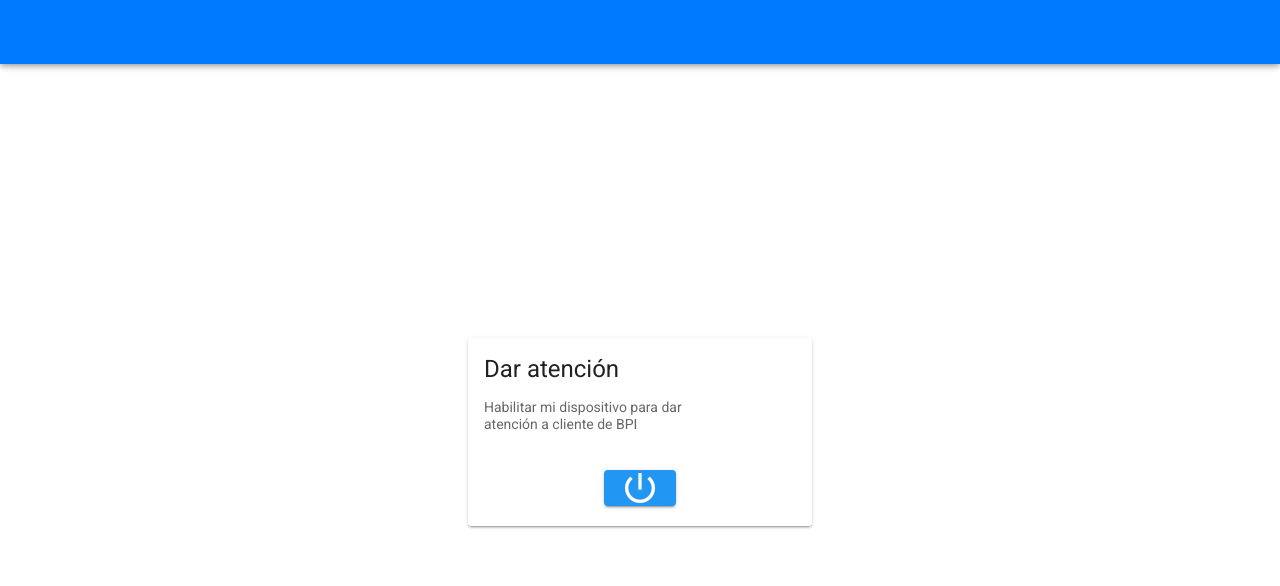
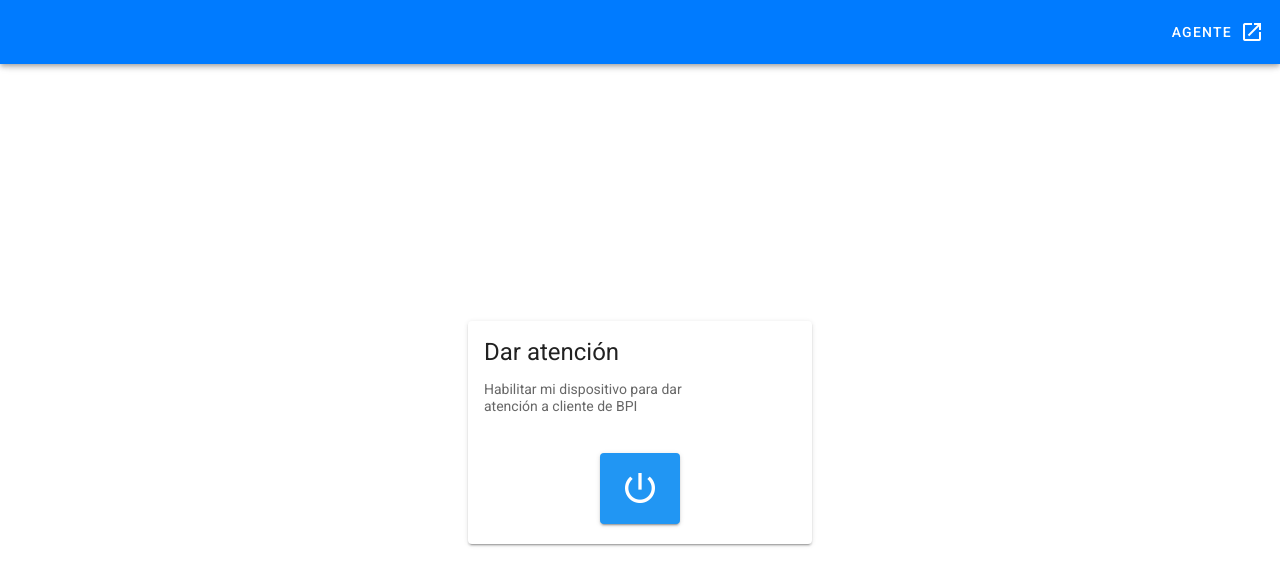
Before and after one commit to Hypnosinf/poc-acs-agent, a Vue app: page / in a window 1280 px wide. Shown: the top 586 px of the page. Built offline with nearby package versions, Linux system fonts and the light colour scheme.

Commit message:
add big button

```diff
--- a/src/App.vue
+++ b/src/App.vue
@@ -1,5 +1,5 @@
 <template>
-  <v-app>
+  <v-app id="app">
     <v-app-bar
       app
       color="primary"
@@ -29,14 +29,14 @@
 
       <v-spacer></v-spacer>
 
-      <!-- <v-btn
-        href="https://github.com/vuetifyjs/vuetify/releases/latest"
+      <v-btn
+        href="https://www.google.com/"
         target="_blank"
         text
       >
-        <span class="mr-2">Latest Release</span>
+        <span class="mr-2">Agente</span>
         <v-icon>mdi-open-in-new</v-icon>
-      </v-btn> -->
+      </v-btn>
     </v-app-bar>
 
     <v-main>
@@ -62,3 +62,9 @@ export default {
     },
 };
 </script>
+
+<style>
+.v-toolbar__content {
+  padding: 0 !important;
+}
+</style>
--- a/src/views/HomeScreen.vue
+++ b/src/views/HomeScreen.vue
@@ -2,7 +2,7 @@
   <v-container fill-height fluid>
     <v-row>
       <v-col>
-        <v-card class="mx-auto" max-width="344" >
+        <v-card class="mx-auto" max-width="344">
           <v-list-item three-line>
             <v-list-item-content>
               <v-list-item-title class="text-h5 mb-1">
@@ -22,7 +22,12 @@
             <v-row align-content="center" justify="center">
               <v-col>
                 <div class="text-center">
-                  <v-btn class="ma-2" color="info" dark @click="login">
+                  <v-btn
+                    class="big-button ma-2"
+                    color="info"
+                    dark
+                    @click="login"
+                  >
                     <v-icon dark x-large> mdi-power-standby </v-icon>
                   </v-btn>
                 </div>
@@ -59,8 +64,9 @@ export default {
     text: `Ocurrio un error, probar nuevamente`,
     title: "Dar atención",
     isLoading: false,
-    endpointApiAuth: "https://app-service-poc-jaibo.azurewebsites.net/api/Auth/GetToken"
-      //"https://localhost:44301/api/Auth/GetToken",
+    endpointApiAuth:
+      "https://app-service-poc-jaibo.azurewebsites.net/api/Auth/GetToken",
+    //"https://localhost:44301/api/Auth/GetToken",
   }),
   async created() {
     console.log("Created.");
@@ -77,7 +83,10 @@ export default {
         let id = null;
         var bodyRequest = { consumer: "agent" };
 
-        let responseAuth = await this.postData(this.endpointApiAuth, bodyRequest);
+        let responseAuth = await this.postData(
+          this.endpointApiAuth,
+          bodyRequest
+        );
         console.log("Response", responseAuth);
 
         if (responseAuth.error == null) {
@@ -102,7 +111,7 @@ export default {
       }
     },
 
-     async postData(url = "", data = {}) {
+    async postData(url = "", data = {}) {
       // Opciones por defecto estan marcadas con un *
       const response = await fetch(url, {
         method: "POST", // *GET, POST, PUT, DELETE, etc.
@@ -122,3 +131,11 @@ export default {
   },
 };
 </script>
+
+<style>
+.big-button {
+  height: 71px !important;
+  min-width: 64px !important;
+  padding: 5px 20px !important;
+}
+</style>
--- a/src/views/LocalPreview.vue
+++ b/src/views/LocalPreview.vue
@@ -2,19 +2,24 @@
   <v-container fill-height fluid>
     <v-row align-content="center" justify="center">
       <v-col cols="4">
-        <v-card class="mx-auto" max-width="460">
-          <v-card-text>
+        <v-container>
+          <v-row>
+            <v-col cols="12">
+              <v-card class="mx-auto" max-width="460" v-show="LocalVideoActive">
                 <div ref="localVideoContainer" style="width: 100%">
                   Local video stream:
                 </div>
+              </v-card>
+            </v-col>
+            <v-col cols="12">
+              <v-card class="mx-auto" max-width="460"  v-show="RemoteVideoActive">
                 <div ref="remoteVideoContainer" style="width: 100%">
                   Remote video stream:
                 </div>
-          </v-card-text>
-          <v-card-actions>
-
-          </v-card-actions>
               </v-card>
+            </v-col>
+          </v-row>
+        </v-container>
       </v-col>
 
       <v-col cols="4">
@@ -26,7 +31,7 @@
             @click="acceptCall"
             :disabled="acceptCallButton"
           >
-            Accept Call
+            Aceptar llamada
           </v-btn>
 
            <v-btn
@@ -35,7 +40,7 @@
             @click="hangUpCall"
             :disabled="hangUpCallButton"
           >
-            Hang Up
+            Colgar
           </v-btn>
 
         </v-form>
@@ -68,6 +73,8 @@ export default {
   name: "LocalPreview",
   components: {},
   data: () => ({
+    LocalVideoActive: false,
+    RemoteVideoActive: false,
     isLoading: false,
     text: `Ocurrio un error, probar nuevamente`,
     localVideoContainer: null,
@@ -284,7 +291,7 @@ export default {
           // Create a renderer view for the remote video stream.
           view = await videoStreamRenderer.createView();
           // Attach the renderer view to the UI.
-          //this.remoteVideoContainer.hidden = false;
+          this.RemoteVideoActive = true;
           this.remoteVideoContainer.appendChild(view.target);
         } catch (e) {
           console.warn(
@@ -346,7 +353,7 @@ export default {
           this.localVideoStream
         );
         const view = await this.localVideoStreamRenderer.createView();
-        //this.localVideoContainer.hidden = false;
+        this.LocalVideoActive = true;
         this.localVideoContainer.appendChild(view.target);
       } catch (error) {
         console.error(error);
@@ -357,7 +364,7 @@ export default {
     async removeLocalVideoStream() {
       try {
         this.localVideoStreamRenderer.dispose();
-        //this.localVideoContainer.hidden = true;
+        this.LocalVideoActive = false;
       } catch (error) {
         console.error(error);
       }
```
Lines whose indentation alone changed are shown as unchanged.
